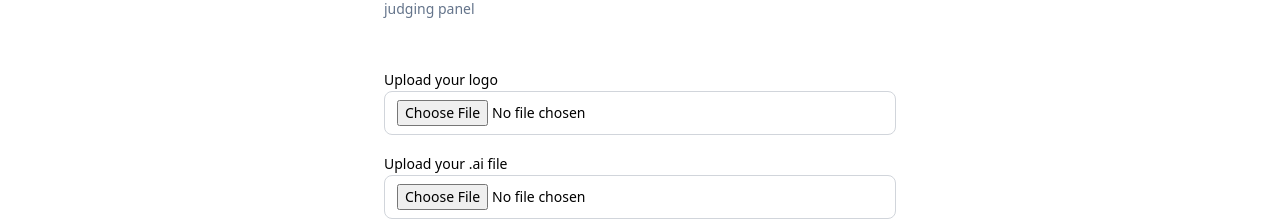
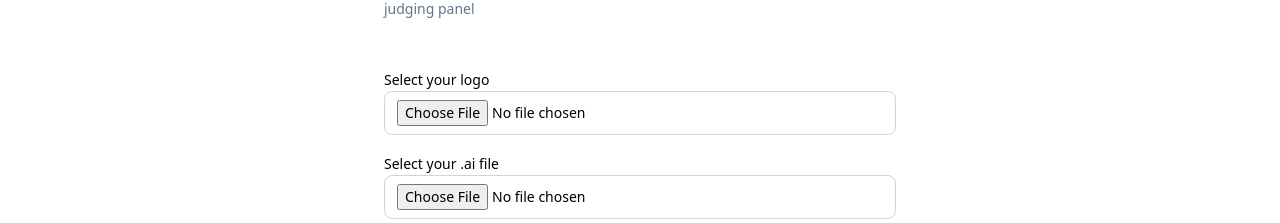
Before and after one commit to s38e/LogoJulio2024, a Next.js app: page / in a window 1280 px wide. Shown: the part 233-456 px from the top of the page. Built offline with nearby package versions, Linux system fonts and the light colour scheme.

Commit message:
Last Update '2024/07/02' at 12:26PM | edit feature

```diff
--- a/src/app/components/UploadForm.js
+++ b/src/app/components/UploadForm.js
@@ -314,7 +314,7 @@ const UploadForm = () => {
       </div>
       <div className="flex flex-col w-full max-w-lg gap-4 px-4 sm:p-0 ">
         <div>
-          <label className="text-sm font-medium">Upload your logo</label>
+          <label className="text-sm font-medium">Select your logo</label>
 
           <input
             className="w-full px-3 py-2 text-sm border border-gray-300 rounded-lg file-input file-input-bordered "
@@ -326,7 +326,7 @@ const UploadForm = () => {
           />
         </div>
         <div>
-          <label className="text-sm font-medium">Upload your .ai file</label>
+          <label className="text-sm font-medium">Select your .ai file</label>
           <input
             className="w-full px-3 py-2 text-sm border border-gray-300 rounded-lg file-input file-input-bordered "
             type="file"
@@ -378,7 +378,7 @@ const UploadForm = () => {
             <button
               onClick={() => {
                 setUploadSuccess(false);
-                router.replace(router.asPath);
+                window.location.reload();
               }}
               className="w-full px-3 py-2 text-sm text-white bg-black rounded-lg"
             >
```
